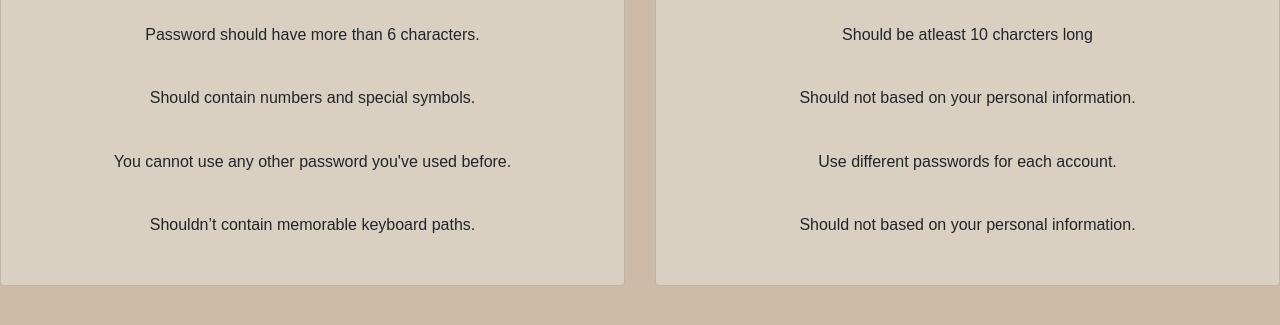
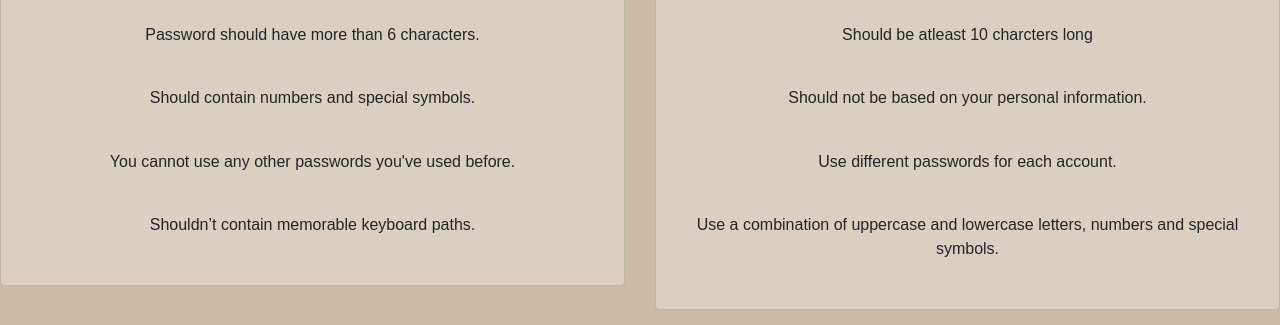
Before and after one commit to kanishk243/Passowrd-Generator, a plain HTML site: page index.html in a window 1280 px wide. Shown: the part 247-572 px from the top of the page. Drawn offline with nearby package versions, Linux system fonts and the light colour scheme.

Commit message:
Changes made

```diff
--- a/index.html
+++ b/index.html
@@ -53,7 +53,7 @@
           <div class="card-body">
                           <p class="insta">Password should have more than 6 characters. </p>
                           <p class="insta">Should contain numbers and special symbols.</p>
-                          <p class="insta">You cannot use any other password you've used before.</p>
+                          <p class="insta">You cannot use any other passwords you've used before.</p>
                           <p class="insta">Shouldn’t contain memorable keyboard paths.</p>
         </div>
       </div>
@@ -63,9 +63,9 @@
           <h2 class="card-header">Banking</h2>
           <div class="card-body">
   <p class="bnk">Should be atleast 10 charcters long</p>
-  <p class="bnk">Should not based on your personal information.</p>
+  <p class="bnk">Should not be based on your personal information.</p>
   <p class="bnk">Use different passwords for each account.</p>
-  <p class="bnk">Should not based on your personal information.</p>
+  <p class="bnk">Use a combination of uppercase and lowercase letters, numbers and special symbols.</p>
 
         </div>
       </div>
```
